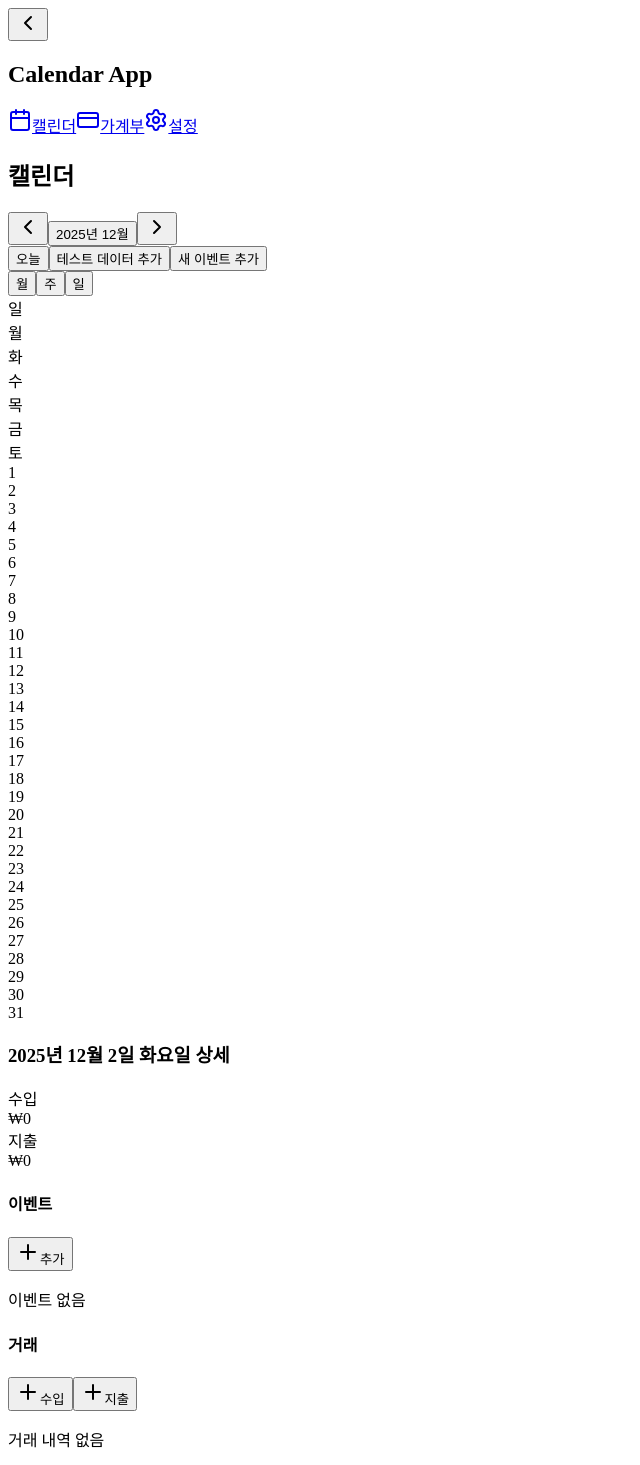
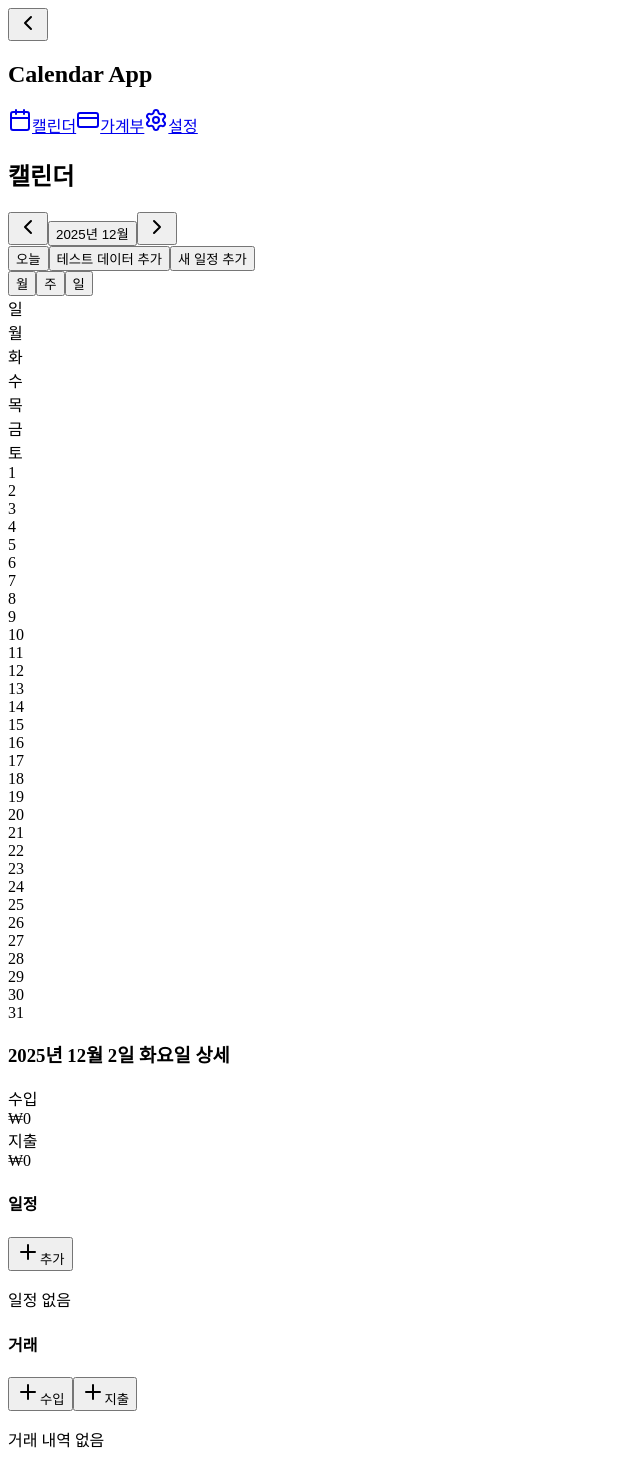
Before and after one commit to lst405656/calendarApp, a React (Vite) app in the folder src/renderer/: page /#/ in a window 1280 px wide. Shown: the top 1465 px of the page, without its empty margins (0-640 px from the left). Built offline with nearby package versions, Linux system fonts and the light colour scheme.

Commit message:
이벤트 -> 일정 명칭 수정

```diff
--- a/src/renderer/src/components/composite/date-details-sidebar.tsx
+++ b/src/renderer/src/components/composite/date-details-sidebar.tsx
@@ -85,14 +85,14 @@ export function DateDetailsSidebar({
             {/* Events Section */}
             <Div className="mb-6">
                 <Div className="flex items-center justify-between mb-3">
-                    <Typography as="h4" className="font-semibold text-gray-800">이벤트</Typography>
+                    <Typography as="h4" className="font-semibold text-gray-800">일정</Typography>
                     <Button size="sm" onClick={onAddEvent}>
                         <Plus className="w-4 h-4 mr-1" />
                         추가
                     </Button>
                 </Div>
                 {events.length === 0 ? (
-                    <Typography as="p" className="text-sm text-gray-500 italic">이벤트 없음</Typography>
+                    <Typography as="p" className="text-sm text-gray-500 italic">일정 없음</Typography>
                 ) : (
                     <Div className="space-y-2">
                         {events.map(event => (
--- a/src/renderer/src/components/composite/event-form-dialog.tsx
+++ b/src/renderer/src/components/composite/event-form-dialog.tsx
@@ -79,7 +79,7 @@ export function EventFormDialog({
             <DialogContent>
                 <form onSubmit={handleSubmit}>
                     <DialogHeader>
-                        <DialogTitle>{event ? '이벤트 수정' : '새 이벤트 추가'}</DialogTitle>
+                        <DialogTitle>{event ? '일정 수정' : '새 일정 추가'}</DialogTitle>
                     </DialogHeader>
 
                     <div className="space-y-4 py-4">
@@ -89,7 +89,7 @@ export function EventFormDialog({
                                 id="title"
                                 value={title}
                                 onChange={(e) => setTitle(e.target.value)}
-                                placeholder="이벤트 제목을 입력하세요"
+                                placeholder="일정 제목을 입력하세요"
                                 required
                             />
                         </div>
@@ -141,7 +141,7 @@ export function EventFormDialog({
                                 id="description"
                                 value={description}
                                 onChange={(e) => setDescription(e.target.value)}
-                                placeholder="이벤트에 대한 설명을 입력하세요"
+                                placeholder="일정에 대한 설명을 입력하세요"
                                 rows={3}
                             />
                         </div>
--- a/src/renderer/src/pages/CalendarPage.tsx
+++ b/src/renderer/src/pages/CalendarPage.tsx
@@ -104,13 +104,13 @@ export function CalendarPage() {
     }
 
     const handleDeleteEvent = async (id: number) => {
-        if (confirm('이 이벤트를 삭제하시겠습니까?')) {
+        if (confirm('이 일정를 삭제하시겠습니까?')) {
             try {
                 await window.api.deleteEvent(id)
                 fetchData()
             } catch (error) {
                 console.error('Failed to delete event:', error)
-                alert('이벤트 삭제에 실패했습니다.')
+                alert('일정 삭제에 실패했습니다.')
             }
         }
     }
@@ -125,7 +125,7 @@ export function CalendarPage() {
             fetchData()
         } catch (error) {
             console.error('Failed to save event:', error)
-            alert('이벤트 저장에 실패했습니다.')
+            alert('일정 저장에 실패했습니다.')
         }
     }
 
@@ -177,10 +177,10 @@ export function CalendarPage() {
             const dateStr = getLocalDateString(today)
 
             await window.api.addEvent({
-                title: '테스트 이벤트',
+                title: '테스트 일정',
                 start_date: dateStr,
                 end_date: dateStr,
-                description: '오늘의 테스트 이벤트입니다',
+                description: '오늘의 테스트 일정입니다',
                 color: '#3b82f6'
             })
 
@@ -247,7 +247,7 @@ export function CalendarPage() {
                 <div className="flex gap-2">
                     <Button variant="outline" onClick={goToToday}>오늘</Button>
                     <Button variant="outline" onClick={addTestData}>테스트 데이터 추가</Button>
-                    <Button onClick={handleAddEvent}>새 이벤트 추가</Button>
+                    <Button onClick={handleAddEvent}>새 일정 추가</Button>
                 </div>
             </header>
 
--- a/src/renderer/src/pages/SettingsPage.tsx
+++ b/src/renderer/src/pages/SettingsPage.tsx
@@ -148,8 +148,8 @@ export function SettingsPage() {
                 {/* Event Color Settings */}
                 <Card>
                     <CardHeader>
-                        <CardTitle>이벤트 색상 관리</CardTitle>
-                        <CardDescription>이벤트에 사용할 수 있는 색상을 관리합니다.</CardDescription>
+                        <CardTitle>일정 색상 관리</CardTitle>
+                        <CardDescription>일정에 사용할 수 있는 색상을 관리합니다.</CardDescription>
                     </CardHeader>
                     <CardContent className="space-y-4">
                         <div className="flex gap-2 items-center">
```
Also changed, not shown: 1 other file (tests, documents, lock files or other folders).
